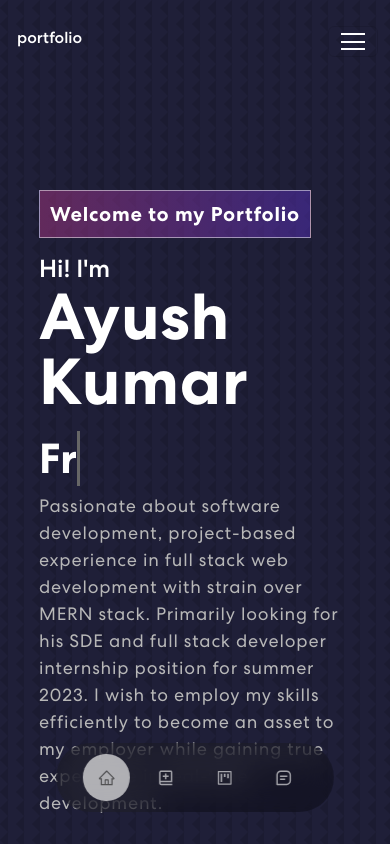
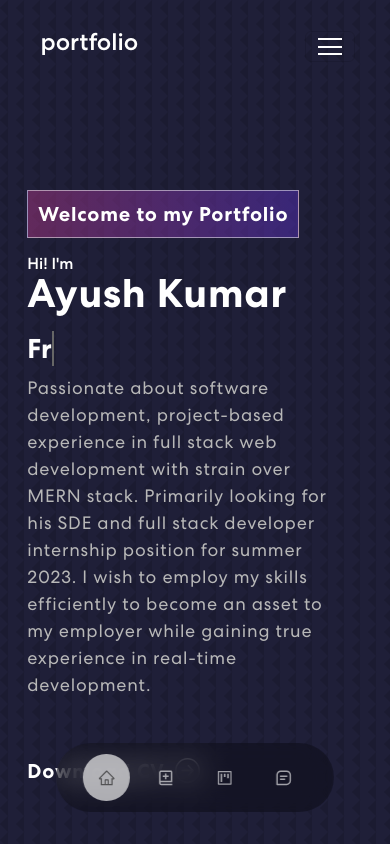
Before and after one commit to Ayush-7130/Ayush-7130.github.io, a React (Create React App) app: page / in a window 390 px wide. Shown: the top 844 px of the page. Built offline with nearby package versions, Linux system fonts and the light colour scheme.

Commit message:
Increase Responsive

```diff
--- a/src/components/Banner/Banner.css
+++ b/src/components/Banner/Banner.css
@@ -6,7 +6,7 @@
 
     --color-white: #fff;
     --color-primary: #4db5ff;
-  }
+}
 
 .banner {
     margin-top: 0;
@@ -55,7 +55,7 @@
     align-items: center;
 }
 
-.banner a{
+.banner a {
     text-decoration: none;
 }
 
@@ -103,30 +103,32 @@
     color: var(--color-bg);
 }
 
-.btn-cv{
+.btn-cv {
     color: #756ab5;
 }
 
-.fixd{
+.fixd {
     height: 100%;
     font-size: 1.7em;
     font-weight: bold;
 }
 
-.banner_container
-{
-    width: 80%;
+.banner_container {
+    width: 86%;
     display: flex;
     margin: 0 auto;
 }
 
-.banner_row{
+.banner_row {
     align-items: center;
     display: grid;
-    grid-template-columns: 1fr 1fr;
+    /* for Image */
+    /* grid-template-columns: 1fr 1fr; */
+
+    grid-template-columns: 1fr;
 }
 
-.banner_column1{
+.banner_column1 {
     width: 100%;
 }
 
@@ -149,22 +151,46 @@
 }
 
 @media screen and (max-width : 1200px) {
-    .banner_row{
+    /* for Image */
+    /* .banner_row{
         grid-template-columns: 1fr;
+    } */
+    /* .banner_img{
+        width:80%;
+        margin: 0 auto;
+    } */
+
+    .banner {
+        padding-bottom: 1rem;
     }
 
-    .banner_img{
-        width:80%;
-        margin: 0 auto;
-    }
-
-    .banner{
-        padding-bottom: 1rem;
+    .banner h1 {
+        font-size: 55px !important;
     }
 }
 
-@media screen and (max-width : 1200px) {
-    h1 {
-        font-size: 1rem;
+@media screen and (max-width : 1024px) {
+    .Banner-h1>h2 {
+        font-size: 1.5rem !important;
+    }
+
+    .banner h1 {
+        font-size: 55px !important;
     }
 }
+
+@media screen and (max-width : 800px) {
+    .Banner-h1>h2 {
+        font-size: 1rem !important;
+    }
+
+    .banner h1 {
+        font-size: 40px !important;
+    }
+}
+
+@media screen and (max-width : 300px) {
+    .banner h1 {
+        font-size: 30px !important;
+    }
+}
--- a/src/components/Banner/Banner.js
+++ b/src/components/Banner/Banner.js
@@ -60,7 +60,7 @@ export const Banner = () => {
                             {({ isVisible }) =>
                                 <div className={isVisible ? "animate__animated animate__fadeIn" : ""}>
                                     <span className="tagline">Welcome to my Portfolio</span>
-                                    <div>
+                                    <div className='Banner-h1'>
                                         <h2>{`Hi! I'm `} <h1>Ayush Kumar</h1> <span className="txt-rotate" dataPeriod="500" data-rotate='[ "Web Developer", "Web Designer"]'><span className="fixd wrap">{text}</span></span></h2>
                                     </div>
                                     <p>Passionate about software development, project-based experience in full stack web development with strain over MERN stack. Primarily looking for his SDE and full stack developer internship position for summer 2023. I wish to employ my skills efficiently to become an asset to my employer while gaining true experience in real-time development.</p>
@@ -71,11 +71,11 @@ export const Banner = () => {
                         </TrackVisibility>
                     </div>
 
-                    <div className='banner_column1'>
+                    {/* <div className='banner_column1'>
                         <div className="banner_img">
                             <img src={headerImg} alt="Header Img" />
                         </div>
-                    </div>
+                    </div> */}
                 </div>
             </div>
         </section>
--- a/src/components/Experience/experience.css
+++ b/src/components/Experience/experience.css
@@ -115,7 +115,7 @@
     }
 }
 
-@media screen and (max-width : 600px) {
+@media screen and (max-width : 770px) {
     .experience_container {
         gap: 1rem;
         grid-template-columns: 1fr;
--- a/src/components/Navbar/NavBar.js
+++ b/src/components/Navbar/NavBar.js
@@ -46,7 +46,7 @@ export const NavBar = () => {
   return (
     <Router>
       <Navbar expand="md" className={scrolled ? "scrolled" : ""}>
-        <Container>
+        <Container className='Nav-Container'>
           <Navbar.Brand href="/">
             <h1 className='logo'>portfolio</h1>
           </Navbar.Brand>
--- a/src/components/Navbar/Navbar.css
+++ b/src/components/Navbar/Navbar.css
@@ -5,6 +5,11 @@
 .logo {
   color: white;
   padding: 5px;
+}
+
+.Nav-Container {
+  max-width: 100%;
+  width: 88% !important;
 }
 
 nav.navbar {
@@ -184,31 +189,19 @@ nav.navbar .navbar-toggler[aria-expanded="true"] .navbar-toggler-icon {
 }
 
 @media screen and (max-width : 1200px) {
-  .logo>h1 {
-    font-size: 1.5rem;
+  .navbar-brand>h1 {
+    font-size: 2.5rem !important;
   }
 }
 
 @media screen and (max-width : 1024px) {
-  .logo>h1 {
-    padding: 1rem;
-  }
-}
-
-@media screen and (max-width : 1000px) {
-  .logo>h1 {
-    font-size: 1.2rem;
+  .navbar-brand>h1 {
+    font-size: 2rem !important;
   }
 }
 
 @media screen and (max-width : 800px) {
-  .logo>h1 {
-    font-size: 1rem;
+  .navbar-brand>h1 {
+    font-size: 1.5rem !important;
   }
 }
-
-@media screen and (max-width : 600px) {
-  .logo>h1 {
-    font-size: 0.8rem;
-  }
-}
--- a/src/components/Project/project.css
+++ b/src/components/Project/project.css
@@ -122,18 +122,16 @@
 
 }
 
-@media screen and (max-width : 800px) {
+@media screen and (max-width : 770px) {
     h4{
         font-size: 1rem;
     }
-}
 
-@media screen and (max-width : 770px) {
     .project_container {
         gap: 0;
         padding-top: 0rem;
         grid-template-columns: 1fr;
-        height: 80rem;
+        height: 90rem;
     }
 
     .flip-card-inner {
```
